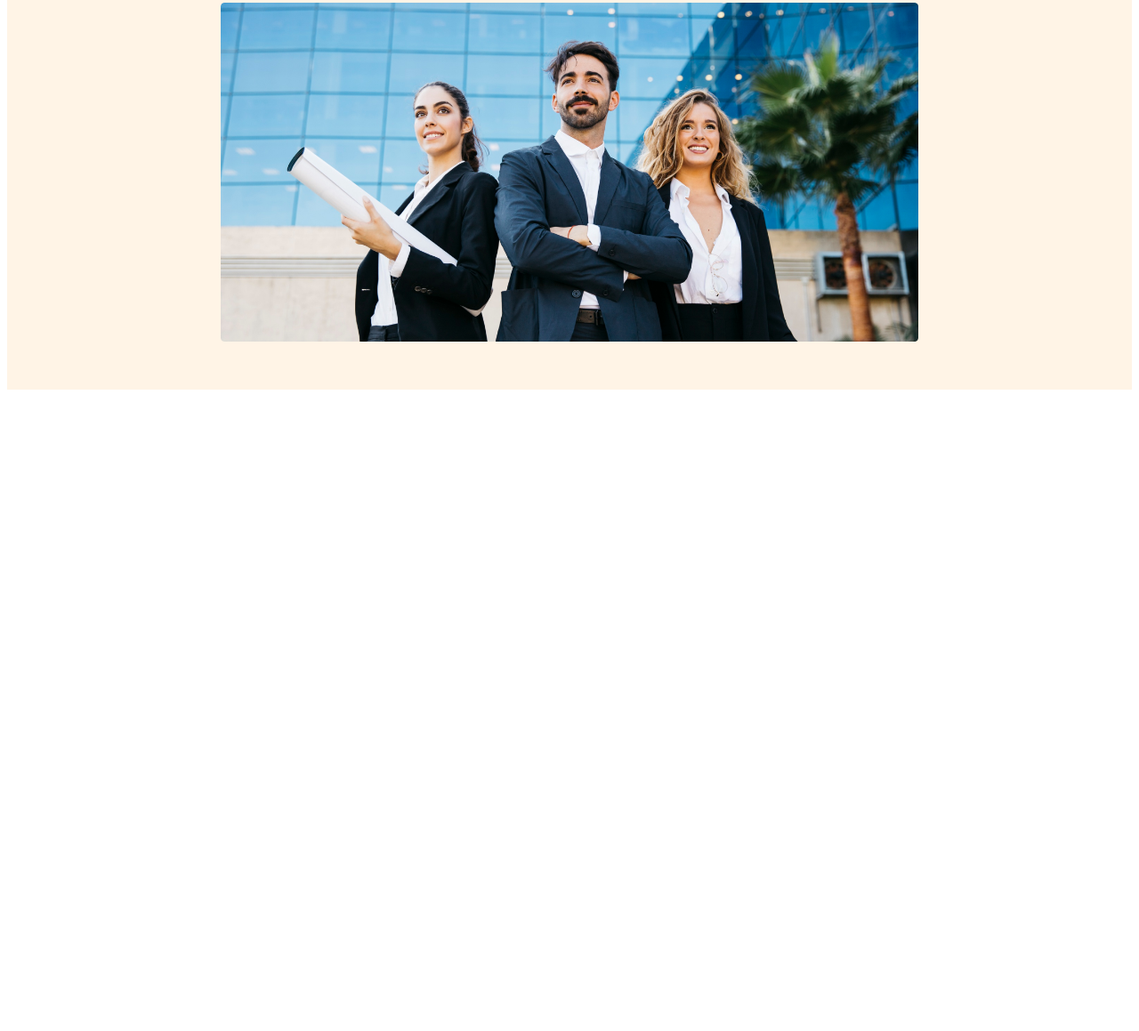
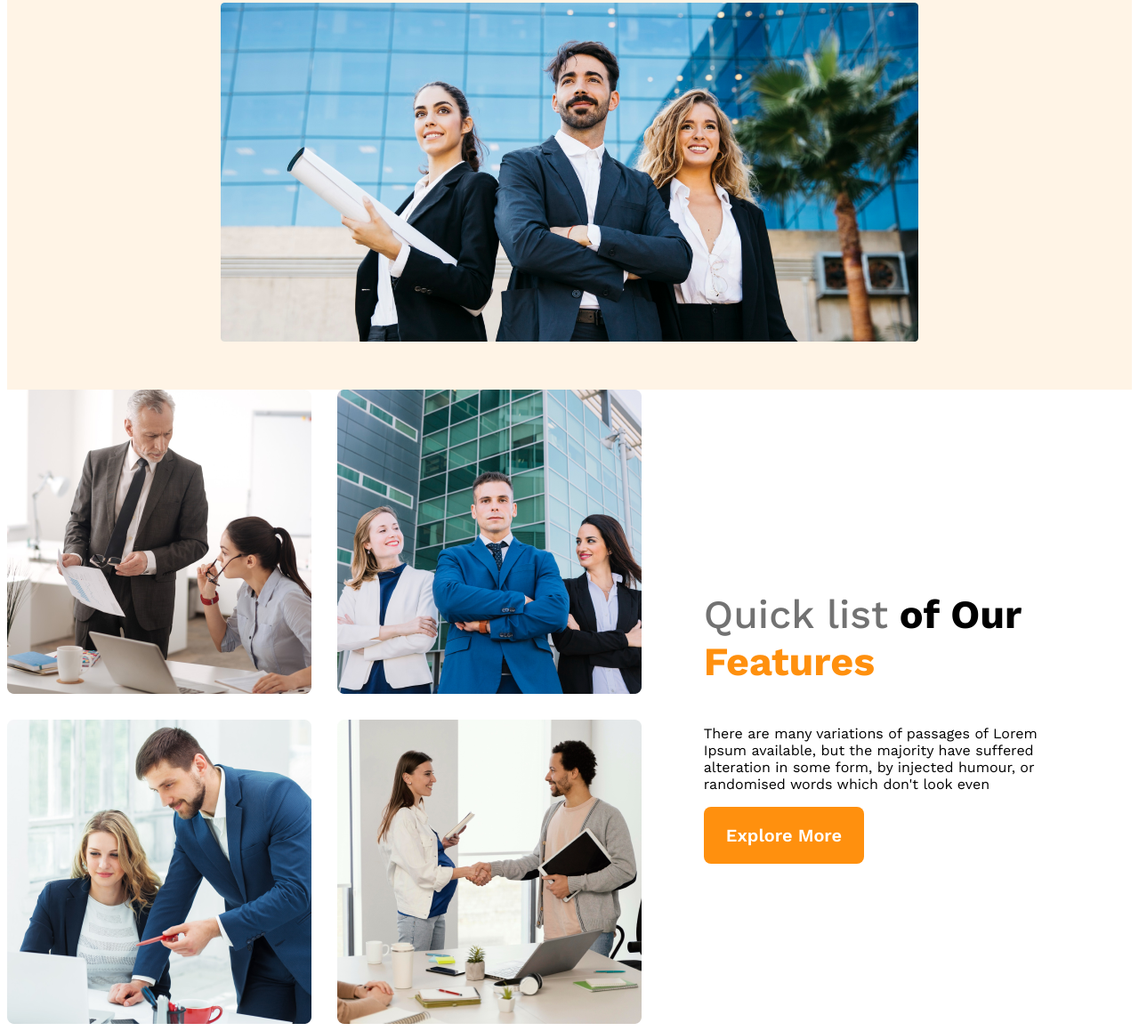
Before and after one commit to SlyCoder96/G3-architects-templates-practie, a plain HTML site: page index.html in a window 1280 px wide. Shown: the part 573-1732 px from the top of the page at 89% size. Before the commit the page ends 1019 px from the top, so only its background shows below. Drawn offline with nearby package versions, Linux system fonts and the light colour scheme.

Commit message:
feature content added

```diff
--- a/architects.css
+++ b/architects.css
@@ -73,6 +73,49 @@ nav li a {
   width: 100%;
 }
 
+/* main section */
+main {
+  max-width: 1440px;
+  margin: 0 auto;
+}
+
+/* feature section */
+
+.feature-container {
+  display: flex;
+  align-items: center;
+}
+
+.feature-gallery {
+  display: grid;
+  grid-template-columns: repeat(2, 1fr);
+  gap: 1.8rem;
+}
+
+.feature-content {
+  margin-left: 70px;
+  margin-right: 70px;
+}
+
+.black-title {
+  color: black;
+  font-weight: 700;
+}
+
+.orange-title {
+  color: #ff900e;
+  font-weight: 700;
+}
+
+.gray-title {
+  color: #727272;
+  font-weight: 500;
+}
+
+.feature-title {
+  font-size: 2.8rem;
+}
+
 /* responsive style */
 /* for mobile device */
 @media screen and (max-width: 576px) {
--- a/index.html
+++ b/index.html
@@ -33,7 +33,31 @@
         <img src="images/banner.png" alt="" />
       </div>
     </header>
-    <main></main>
+
+    <main>
+      <section class="feature-container">
+        <div class="feature-gallery">
+          <img src="images/team1.png" alt="" />
+          <img src="images/team2.png" alt="" />
+          <img src="images/team3.png" alt="" />
+          <img src="images/team4.png" alt="" />
+        </div>
+
+        <div class="feature-content">
+          <h3 class="feature-title">
+            <span class="gray-title">Quick list</span>
+            <span class="black-title">of Our</span>
+            <span class="orange-title">Features</span>
+          </h3>
+          <p class="feature-pera">
+            There are many variations of passages of Lorem Ipsum available, but
+            the majority have suffered alteration in some form, by injected
+            humour, or randomised words which don't look even
+          </p>
+          <button class="btn-primary">Explore More</button>
+        </div>
+      </section>
+    </main>
     <footer></footer>
   </body>
 </html>
```
